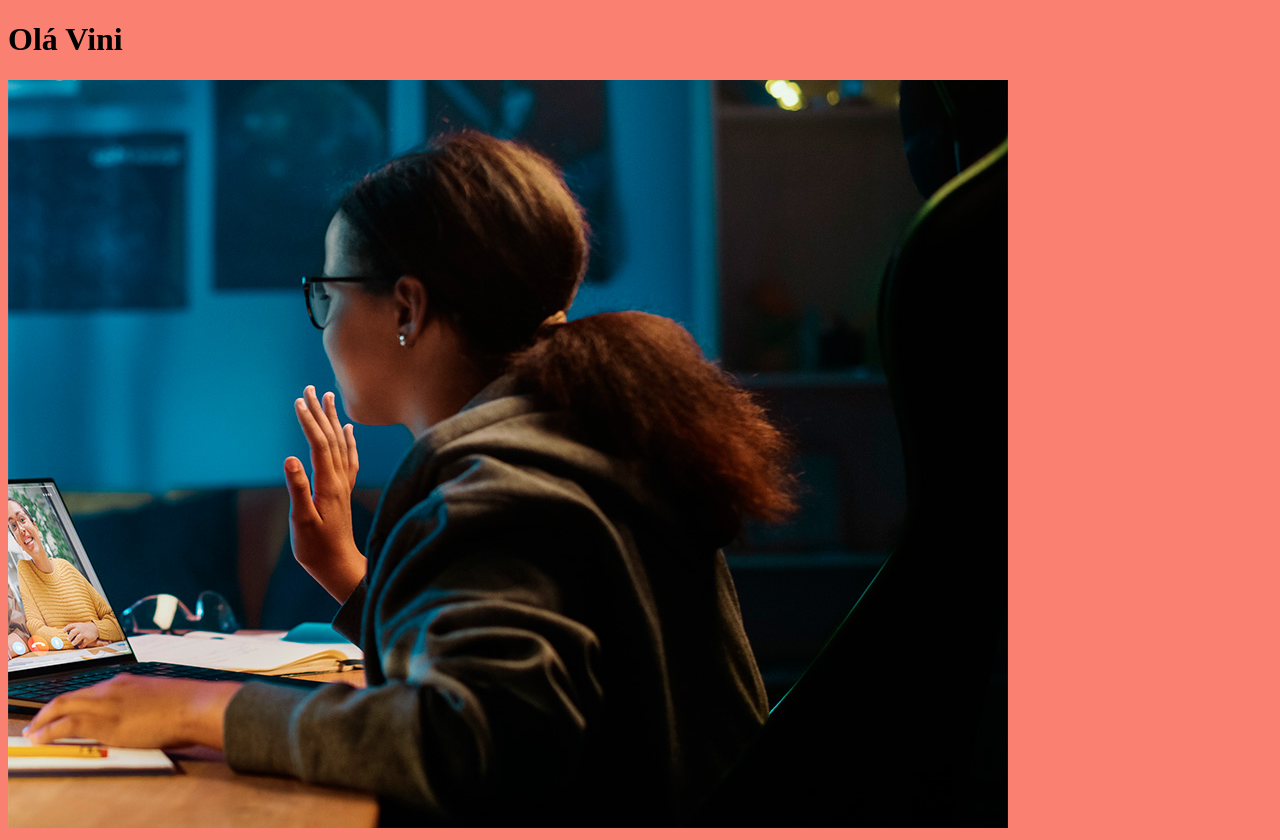
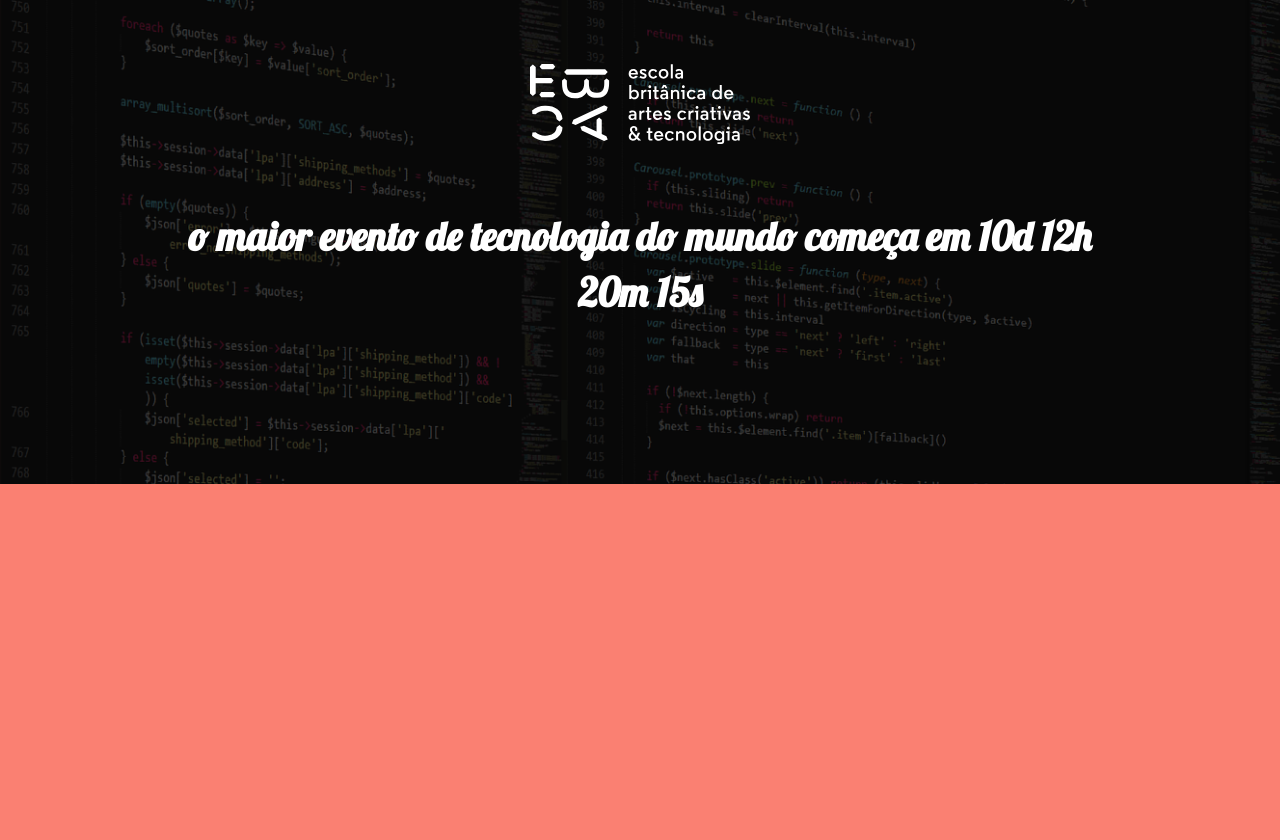
Before and after one commit to Italovini01/ebac_tech_talks, a website built with Parcel: page src/index.html in a window 1280 px wide. After the commit the page ends 800 px from the top, so only its background shows below. Built offline with nearby package versions, Linux system fonts and the light colour scheme; a web font is replaced by a local one.

Commit message:
criando o hero

```diff
--- a/src/index.html
+++ b/src/index.html
@@ -1,14 +1,28 @@
 <!DOCTYPE html>
-<html lang="en">
+<html lang="pt-BR">
 <head>
     <meta charset="UTF-8">
     <meta name="viewport" content="width=device-width, initial-scale=1.0">
-    <title>Document</title>
+    <title>EBAC Tech talks</title>
+    <link rel="preconnect" href="https://fonts.googleapis.com">
+<link rel="preconnect" href="https://fonts.gstatic.com" crossorigin>
+<link href="https://fonts.googleapis.com/css2?family=Expletus+Sans:ital,wght@0,400..700;1,400..700&family=Lobster&family=Madimi+One&family=Poppins&display=swap" rel="stylesheet">
     <link rel="stylesheet" href="styles/main.scss">
 </head>
 <body>
-    <h1>Olá Vini</h1>
-    <img src="./images/backend.png" alt="">
+    <header class="hero">
+        <div class="container">
+            <img class="hero__logo" src="./images/ebac_logo.svg" alt="EBAC">
+            <p class="hero__text">
+                o maior evento de tecnologia do mundo começa em 10d 12h 20m 15s
+            </p>
+        </div>
+    </header>
+
+
+
+
+
     <script src="scripts/main.js"></script>
 
 </body>
--- /dev/null
+++ b/src/styles/_hero.scss
@@ -0,0 +1,51 @@
+.hero {
+    padding-top: 64px;
+    padding-bottom: 100px;
+    background-image: url(../images/fundo.png);
+    background-repeat: no-repeat;
+    background-size: cover;
+    position: relative;
+
+    .container {
+        position: relative;
+    }
+
+    &::before {
+        position: absolute;
+        top: 0;
+        left: 0;
+        width: 100%;
+        height: 100%;
+        background-color: #000;
+        content: "";
+        opacity: .7;
+    }
+
+    &__text {
+        margin-top: 64px;
+        margin-bottom: 64px;
+        font-size: 40px;
+        line-height: 56px;
+        font-weight: 800;
+        text-align: center;
+    }
+
+    &__logo {
+        margin: 0 auto;
+        height: 80px;
+        display: block;
+    }
+
+    @media (max-width: 640px) {
+        padding: 40px 0;
+        &__logo {
+            height: 40px;
+        }
+
+        &__text {
+            font-size: 22px;
+            line-height: 24px;
+            margin: 24px 0;
+        }
+    }
+}
--- a/src/styles/main.scss
+++ b/src/styles/main.scss
@@ -1,3 +1,28 @@
+@use 'hero';
+
+* {
+    margin: 0;
+    padding: 0;
+    box-sizing: border-box;
+    font-family: Lobster, sans-serif;
+    color: #fff;
+}
+
+
 body {
     background-color: salmon;
 }
+
+.container {
+    max-width: 960px;
+    width: 100%;
+    margin: 0 auto;
+
+    @media (max-width: 640px) {
+        max-width: 80%;
+    }
+
+    @media (max-width: 1024px) {
+        max-width: 90%;
+    }
+}
```
